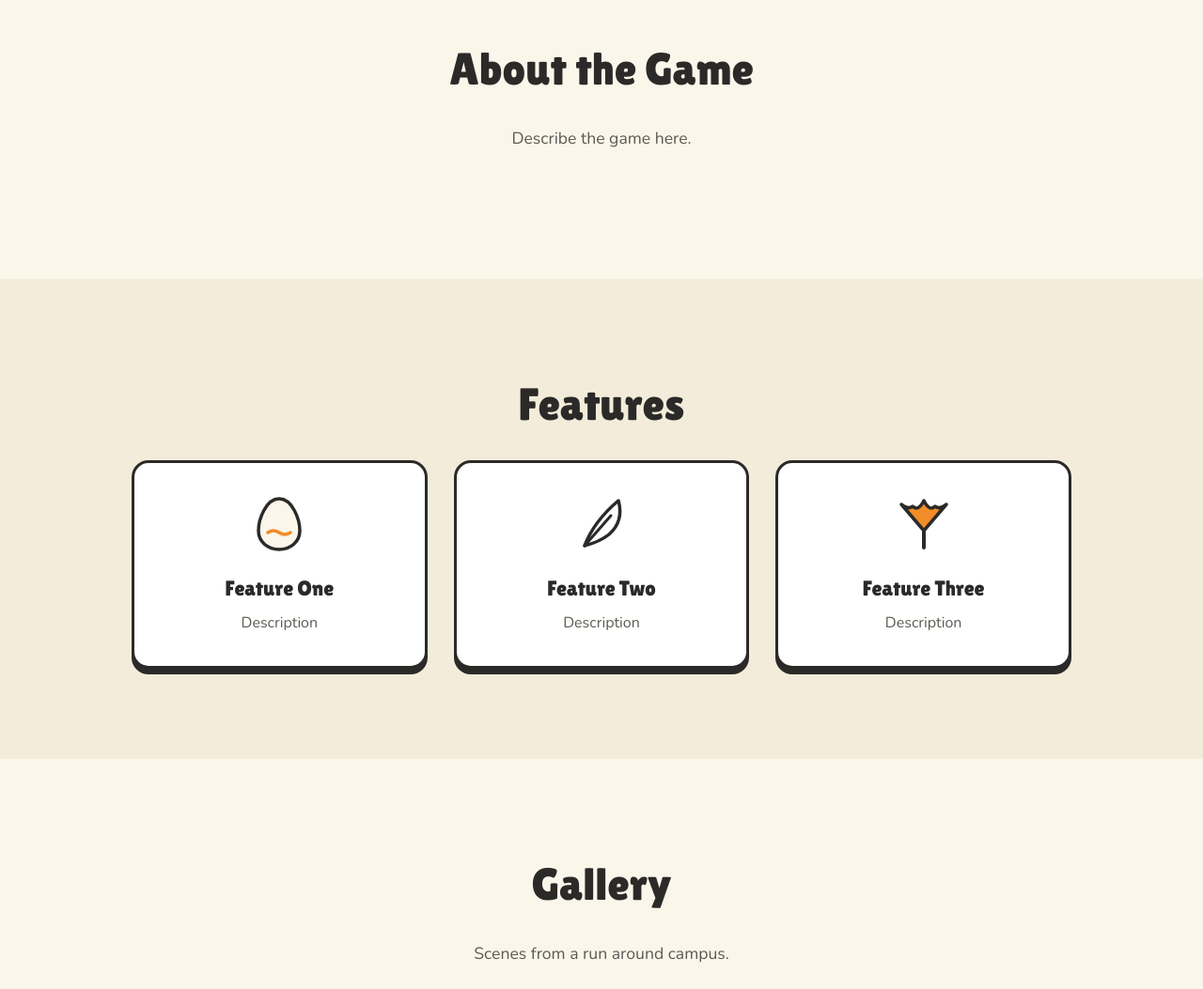
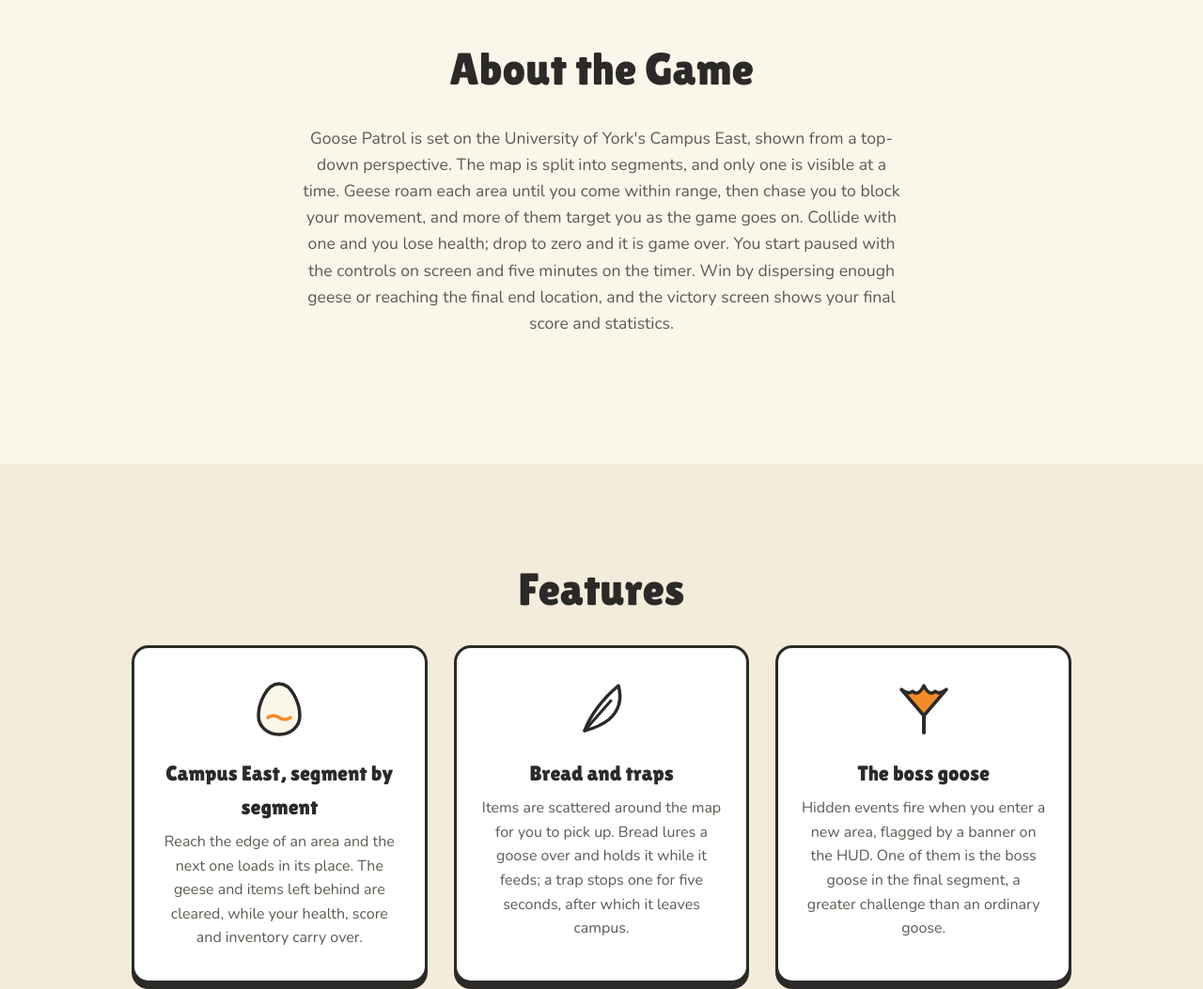
Before and after one commit to edwardmagongo/ENG1Project, a plain HTML site: page website/index.html in a window 1280 px wide. Shown: the part 860-1913 px from the top of the page at 94% size. Drawn offline with nearby package versions, Linux system fonts and the light colour scheme.

Commit message:
Write the website copy from the assessment documents
Replaces the placeholder text with the game as Req1, Arch1, Plan1 and
Impl1 describe it: the name Goose Patrol, the Campus East setting and
top-down view, segmented map with carried-over progress, bread and
traps, the boss goose among the hidden events, the five minute timer
and the two end states.

Footer now credits Group 3, Team Wemby and lists the seven members
named on the documents.

```diff
--- a/website/index.html
+++ b/website/index.html
@@ -3,8 +3,8 @@
 <head>
   <meta charset="UTF-8">
   <meta name="viewport" content="width=device-width, initial-scale=1.0">
-  <title>Game Title</title>
-  <meta name="description" content="Eng 1 Project">
+  <title>Goose Patrol</title>
+  <meta name="description" content="Goose Patrol, a top-down game set on the University of York's Campus East, by Group 3 - Team Wemby.">
   <link rel="preconnect" href="https://fonts.googleapis.com">
   <link rel="preconnect" href="https://fonts.gstatic.com" crossorigin>
   <link href="https://fonts.googleapis.com/css2?family=Lilita+One&family=Nunito:wght@400;700;800&display=swap" rel="stylesheet">
@@ -22,7 +22,7 @@
 
   <!-- Navigation -->
   <header class="nav">
-    <a href="#top" class="logo">Game<span>Title</span></a>
+    <a href="#top" class="logo">Goose<span>Patrol</span></a>
     <button class="nav-toggle" aria-label="Open menu" aria-expanded="false">☰</button>
     <nav class="nav-links">
       <a href="#about">About</a>
@@ -46,8 +46,8 @@
     </div>
 
     <div class="hero-content">
-      <h1>Game Title</h1>
-      <p class="tagline">Idk think of something</p>
+      <h1>Goose Patrol</h1>
+      <p class="tagline">Escape the geese of Campus East before the five minutes run out.</p>
       <div class="hero-buttons">
         <a href="#gallery" class="btn">See Screenshots</a>
       </div>
@@ -80,7 +80,13 @@
   <section class="section" id="about">
     <h2>About the Game</h2>
     <p class="lead">
-      Describe the game here.
+      Goose Patrol is set on the University of York's Campus East, shown from a top-down
+      perspective. The map is split into segments, and only one is visible at a time. Geese
+      roam each area until you come within range, then chase you to block your movement, and
+      more of them target you as the game goes on. Collide with one and you lose health; drop
+      to zero and it is game over. You start paused with the controls on screen and five
+      minutes on the timer. Win by dispersing enough geese or reaching the final end location,
+      and the victory screen shows your final score and statistics.
     </p>
   </section>
 
@@ -93,24 +99,27 @@
           <path d="M32 6 C46 6 54 28 54 40 C54 52 44 60 32 60 C20 60 10 52 10 40 C10 28 18 6 32 6 Z" fill="#fbf6ea" stroke="#2b2a28" stroke-width="3.5"/>
           <path d="M20 42 Q26 38 32 42 T44 42" fill="none" stroke="#f28c28" stroke-width="3.5" stroke-linecap="round"/>
         </svg>
-        <h3>Feature One</h3>
-        <p>Description</p>
+        <h3>Campus East, segment by segment</h3>
+        <p>Reach the edge of an area and the next one loads in its place. The geese and items
+          left behind are cleared, while your health, score and inventory carry over.</p>
       </article>
       <article class="card">
         <svg class="card-icon" viewBox="0 0 64 64" aria-hidden="true">
           <path d="M14 56 Q24 30 50 8 Q56 30 40 44 Q30 52 14 56 Z" fill="#fff" stroke="#2b2a28" stroke-width="3.5" stroke-linejoin="round"/>
           <path d="M14 56 L42 24" stroke="#2b2a28" stroke-width="3" stroke-linecap="round"/>
         </svg>
-        <h3>Feature Two</h3>
-        <p>Description</p>
+        <h3>Bread and traps</h3>
+        <p>Items are scattered around the map for you to pick up. Bread lures a goose over and
+          holds it while it feeds; a trap stops one for five seconds, after which it leaves campus.</p>
       </article>
       <article class="card">
         <svg class="card-icon" viewBox="0 0 64 64" aria-hidden="true">
           <path d="M32 58 L32 38" stroke="#2b2a28" stroke-width="4" stroke-linecap="round"/>
           <path d="M32 40 L8 12 Q16 18 20 14 Q26 20 32 8 Q38 20 44 14 Q48 18 56 12 Z" fill="#f28c28" stroke="#2b2a28" stroke-width="3.5" stroke-linejoin="round"/>
         </svg>
-        <h3>Feature Three</h3>
-        <p>Description</p>
+        <h3>The boss goose</h3>
+        <p>Hidden events fire when you enter a new area, flagged by a banner on the HUD. One of
+          them is the boss goose in the final segment, a greater challenge than an ordinary goose.</p>
       </article>
     </div>
   </section>
@@ -118,7 +127,7 @@
   <!-- Gallery -->
   <section class="section" id="gallery">
     <h2>Gallery</h2>
-    <p class="lead">Scenes from a run around campus.</p>
+    <p class="lead">Screenshots from Campus East.</p>
     <div class="gallery">
       <button class="shot" data-caption="Reaching a checkpoint">
         <img src="images/shot1.png" alt="The player reaching the Anne Lister Quad checkpoint, with a goose close behind" width="1280" height="720" loading="lazy">
@@ -138,7 +147,9 @@
   <!-- Footer -->
   <footer class="footer">
     <svg class="footer-goose"><use href="#flying-goose"/></svg>
-    <p>Produced by Team Wemby</p>
+    <p>Goose Patrol - Group 3, Team Wemby</p>
+    <p class="credits">Jacob Richardson, Edward Magongo, Bradley Joe, Callum Ankers,
+      Nikosh Choina, Jayden Gygax, Mohammad Tahsildar</p>
   </footer>
 
   <!-- Lightbox -->
--- a/website/style.css
+++ b/website/style.css
@@ -234,6 +234,7 @@ code { background: var(--cream-alt); padding: 2px 6px; border-radius: 4px; }
   background: var(--pond-dark);
   color: #e4f4f2;
 }
+.credits { font-size: .85rem; opacity: .75; margin-top: 6px; }
 .footer-goose { width: 60px; height: 30px; color: var(--cream); margin-bottom: 12px; }
 
 /* ---------- Lightbox ---------- */
```
